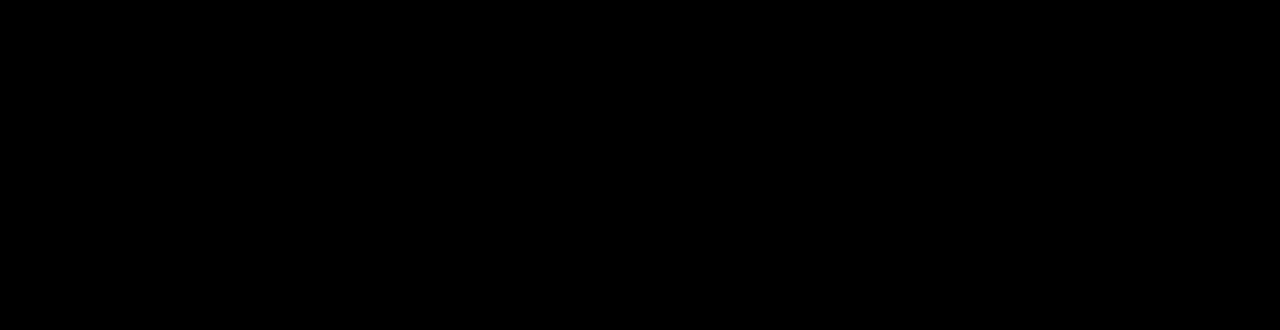
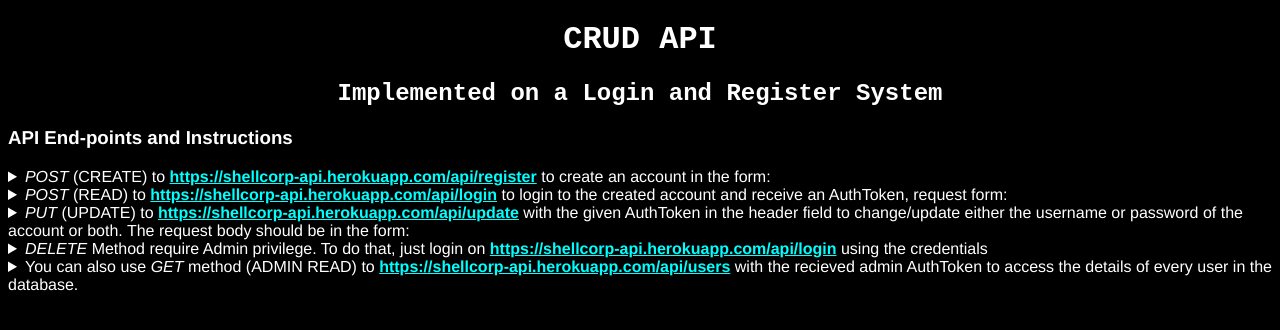
Before and after one commit to mo-shaz/REST-API, a website: page index.html in a window 1280 px wide. Drawn offline with Linux system fonts and the light colour scheme.

Commit message:
style changes again

```diff
--- a/index.html
+++ b/index.html
@@ -6,13 +6,16 @@
 body {
     font-family: Helvetica, sans-serif;
     background-color: black;
-    font-color: white;
+    color: white;
 }
 
 h1, h2 {
     font-family: 'Courier New', monospace;
 }
 
+a {
+    color: cyan;
+}
     </style>
     <title> API </title>
     </head>
@@ -23,7 +26,7 @@ h1, h2 {
         <section>
 
             <details>
-                <summary> <i>POST</i> (CREATE) to <b>https://shellcorp-api.herokuapp.com/api/register</b> to create an account in the form:</summary>
+                <summary> <i>POST</i> (CREATE) to <b><a href=#>https://shellcorp-api.herokuapp.com/api/register</a></b> to create an account in the form:</summary>
                 <p>
                 <code>
                 {<br>
@@ -36,7 +39,7 @@ h1, h2 {
             </details>
 
                 <details>
-                    <summary> <i>POST</i> (READ) to <b>https://shellcorp-api.herokuapp.com/api/login</b> to login to the created account and receive an AuthToken, request form:</summary>
+                    <summary> <i>POST</i> (READ) to <b><a href=#>https://shellcorp-api.herokuapp.com/api/login</a></b> to login to the created account and receive an AuthToken, request form:</summary>
                     <p>
                     <code>
                     {<br>
@@ -49,7 +52,7 @@ h1, h2 {
                 </details>
 
                 <details>
-                    <summary> <i>PUT</i> (UPDATE) to <b>https://shellcorp-api.herokuapp.com/api/update</b> with the given AuthToken in the header field to change/update either the username or password of the account or both. The request body should be in the form:</summary>
+                    <summary> <i>PUT</i> (UPDATE) to <b><a href=#>https://shellcorp-api.herokuapp.com/api/update</a></b> with the given AuthToken in the header field to change/update either the username or password of the account or both. The request body should be in the form:</summary>
                 <p>
                 <code>
                 {<br>
@@ -61,7 +64,7 @@ h1, h2 {
                 </details>
 
                 <details>
-                    <summary> <i>DELETE</i> Method require Admin privilege. To do that, just login on <b>https://shellcorp-api.herokuapp.com/api/login</b> using the credentials </summary>
+                    <summary> <i>DELETE</i> Method require Admin privilege. To do that, just login on <b><a href=#>https://shellcorp-api.herokuapp.com/api/login</a></b> using the credentials </summary>
                 <p>
                 <code>
                 {<br>
@@ -69,7 +72,7 @@ h1, h2 {
                 "password": "adminhere"<br>
                 }
                 </code>
-                <p> Use <i>DELETE</i> method on the url <b>https://shellcorp-api.herokuapp.com/api/delete</b> with the received AuthToken in the authorization field of the header to delete any account by composing the request body in the form <br>
+                <p> Use <i>DELETE</i> method on the url <b><a href=#>https://shellcorp-api.herokuapp.com/api/delete</a></b> with the received AuthToken in the authorization field of the header to delete any account by composing the request body in the form <br>
             <code>
                 {<br>
                 "email": target_mail<br>
@@ -77,7 +80,7 @@ h1, h2 {
             </code></p>
             </details>
             <details>
-                <summary> You can also use <i>GET</i> method (ADMIN READ) to <b>https://shellcorp-api.herokuapp.com/api/users</b> with the recieved admin AuthToken to access the details of every user in the database.</summary>
+                <summary> You can also use <i>GET</i> method (ADMIN READ) to <b><a href=#>https://shellcorp-api.herokuapp.com/api/users</a></b> with the recieved admin AuthToken to access the details of every user in the database.</summary>
                     </details>
         </section>
     </body>
```
